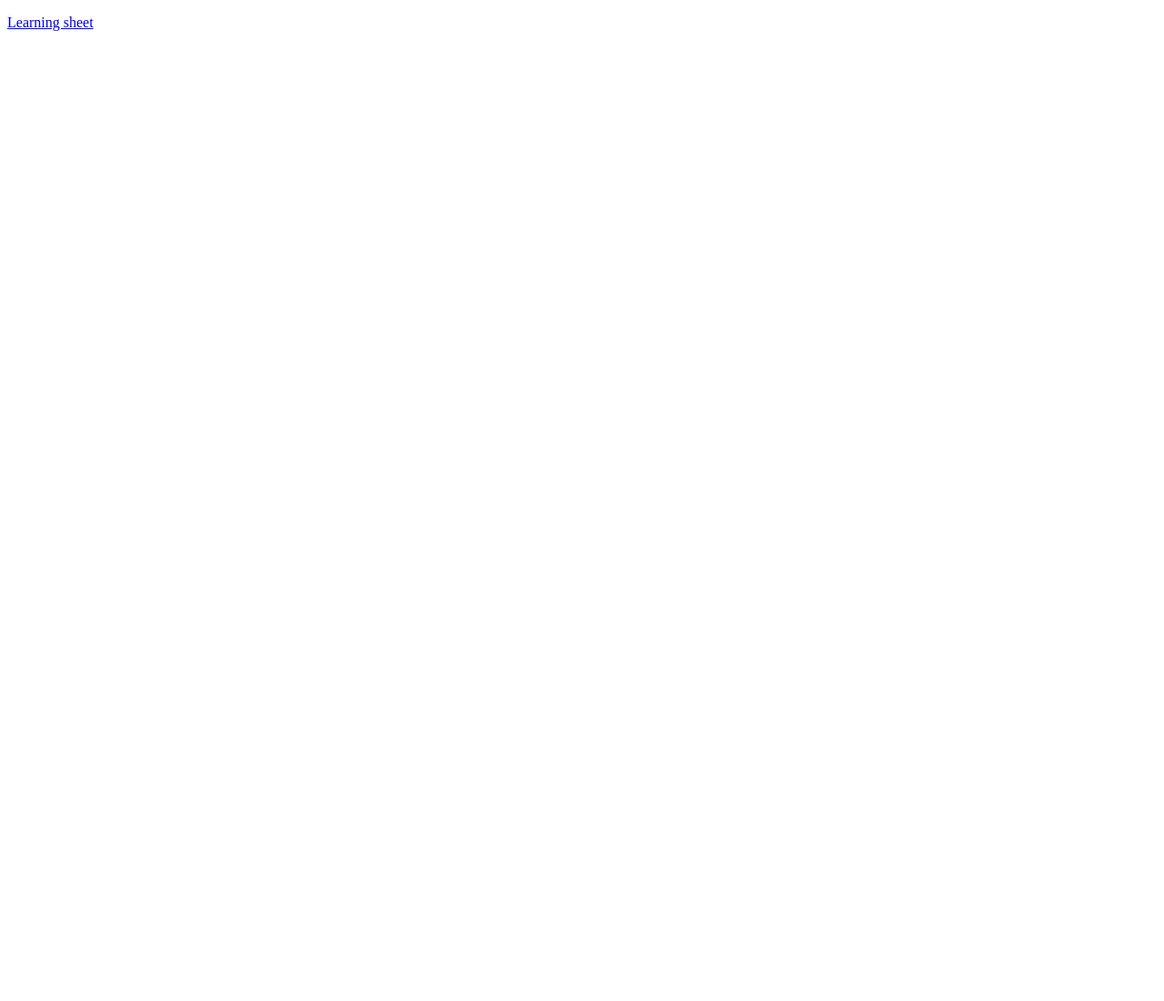
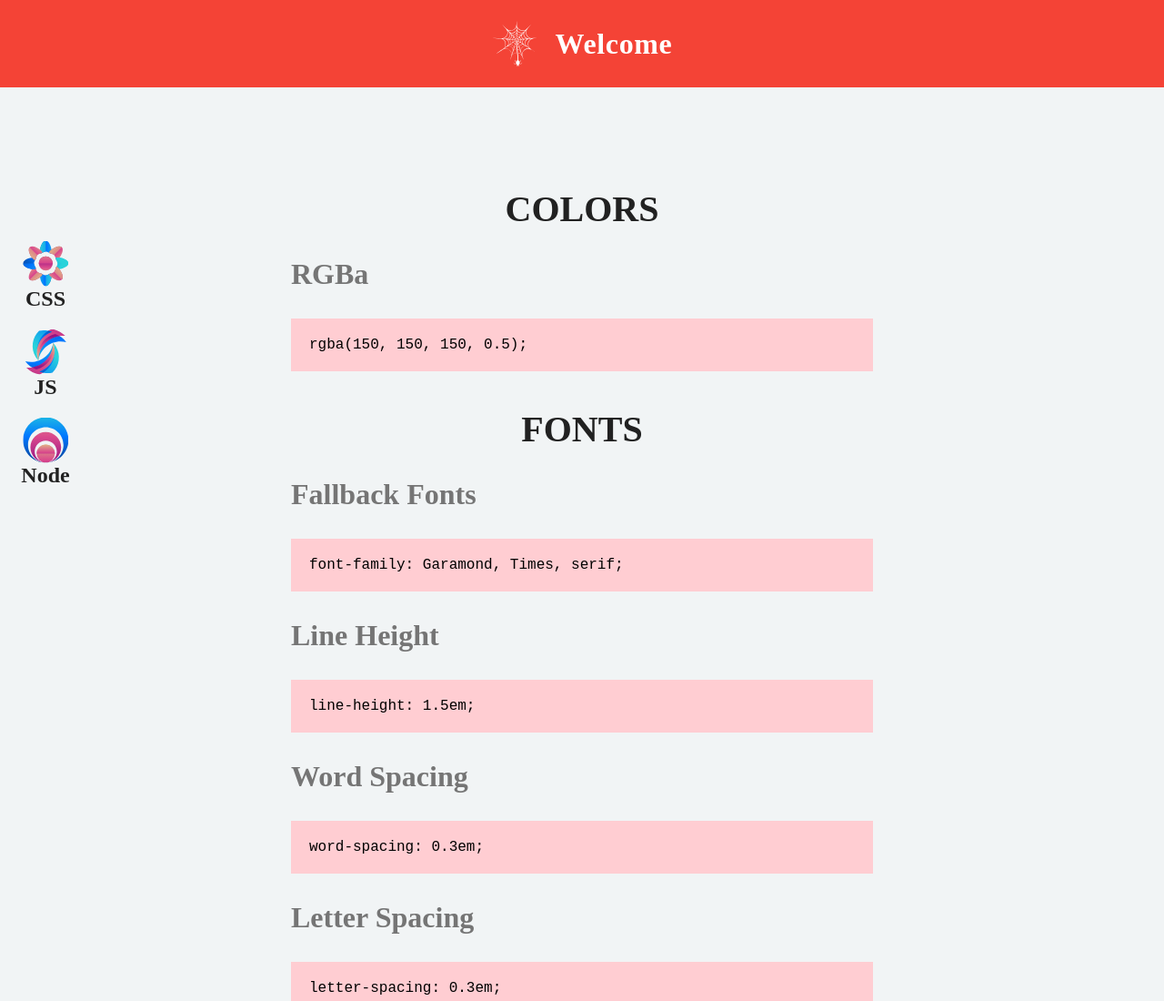
Before and after one commit to DomainFlag/DomainFlag.github.io, a plain HTML site: page index.html in a window 1280 px wide. Shown: the top 1100 px of the page at 91% size. Before the commit the page ends 800 px from the top, so only its background shows below. Drawn offline with Linux system fonts and the light colour scheme.

Commit message:
changes to layout

```diff
--- /dev/null
+++ b/assets/scripts/index_script.js
@@ -0,0 +1,225 @@
+/**
+ * Created by Cchiv on 27/06/2017.
+ */
+/* Icons */
+var power_selectors = document.getElementsByClassName("power-description");
+
+/* Template */
+var container = document.querySelector(".content-showcase-grid");
+
+/* Template */
+var content_template = document.querySelector(".content-showcase-body-template");
+var content_info = document.querySelector(".content-showcase-body-info-template");
+
+/* JSON*/
+var content_JSON = [
+    [
+    {
+        "content-header" : "COLORS",
+        "content-body" : [
+            {
+                "content-body-title" : "RGBa",
+                "content-body-info" : "",
+                "content-body-snippet" : "rgba(150, 150, 150, 0.5);"
+            }
+        ]
+    }, {
+        "content-header" : "FONTS",
+        "content-body" : [
+            {
+                "content-body-title" : "Fallback Fonts",
+                "content-body-info" : "",
+                "content-body-snippet" : "font-family: Garamond, Times, serif;"
+            }, {
+                "content-body-title" : "Line Height",
+                "content-body-info" : "",
+                "content-body-snippet" : "line-height: 1.5em;"
+            }, {
+                "content-body-title" : "Word Spacing",
+                "content-body-info" : "",
+                "content-body-snippet" : "word-spacing: 0.3em;"
+            }, {
+                "content-body-title" : "Letter Spacing",
+                "content-body-info" : "",
+                "content-body-snippet" : "letter-spacing: 0.3em;"
+            }
+        ]
+    }, {
+        "content-header" : "BOX MODEL",
+        "content-body" : [
+            {
+                "content-body-title" : "Min/Max",
+                "content-body-info" : "",
+                "content-body-snippet" : "min-width: 300px;"
+            }, {
+                "content-body-title" : "Overflow",
+                "content-body-info" : "",
+                "content-body-snippet" : "overflow: scroll/hidden;"
+            }
+        ]
+    }, {
+        "content-header" : "BORDERS",
+        "content-body" : [
+            {
+                "content-body-title" : "Border Style",
+                "content-body-info" : "",
+                "content-body-snippet" : "border-style: solid/dashed/dotted;"
+            }, {
+                "content-body-title" : "Shorthand",
+                "content-body-info" : "",
+                "content-body-snippet" : "border: 3px solid rgb(22, 77, 100);"
+            }, {
+                "content-body-title" : "Border Radius",
+                "content-body-info" : "",
+                "content-body-snippet" : "border-radius: 5px;"
+            }
+        ]
+    }, {
+        "content-header" : "CONTENT",
+        "content-body" : [
+            {
+                "content-body-title" : "Margin Auto",
+                "content-body-info" : "",
+                "content-body-snippet" : "margin: auto;(centering elements)"
+            }, {
+                "content-body-title" : "Resetting Default",
+                "content-body-info" : "",
+                "content-body-snippet" : "* { margin: 0; padding: 0; };"
+            }, {
+                "content-body-title" : "Display",
+                "content-body-info" : "",
+                "content-body-snippet" : "display: inline/inline-block/block;"
+            }, {
+                "content-body-title" : "Visibility",
+                "content-body-info" : "",
+                "content-body-snippet" : "visibility: hidden/none/visible;"
+            }
+        ]
+    }, {
+        "content-header" : "CHANGING THE BOX MODEL",
+        "content-body" : [
+            {
+                "content-body-title" : "Box Sizing",
+                "content-body-info" : "",
+                "content-body-snippet" : "* { box-sizing: border-box; }"
+            }
+        ]
+    }, {
+        "content-header" : "Layout",
+        "content-body" : [
+            {
+                "content-body-title" : "Position",
+                "content-body-info" : "",
+                "content-body-snippet" : "position: static/relative/absolute/fixed;"
+            }, {
+                "content-body-title" : "Offset Properties",
+                "content-body-info" : "",
+                "content-body-snippet" : "top/right/bottom/left: 20px;"
+            }, {
+                "content-body-title" : "Z-index",
+                "content-body-info" : "",
+                "content-body-snippet" : "z-index: 1/2/3/...;"
+            }, {
+                "content-body-title" : "Float",
+                "content-body-info" : "",
+                "content-body-snippet" : "float: left/right;"
+            }, {
+                "content-body-title" : "Clear",
+                "content-body-info" : "",
+                "content-body-snippet" : "clear: left/right/both/none;"
+            }
+        ]
+    }, {
+        "content-header" : "Adding Images",
+        "content-body" : [
+            {
+                "content-body-title" : "Box Sizing",
+                "content-body-info" : "",
+                "content-body-snippet" : "* { box-sizing: border-box; }"
+            }, {
+                "content-body-title" : "Centering Images",
+                "content-body-info" : "",
+                "content-body-snippet" : "display: block; margin: 0px auto;"
+            }, {
+                "content-body-title" : "Images",
+                "content-body-info" : "",
+                "content-body-snippet" : "background-image: url(\"your-link-here\");"
+            }, {
+                "content-body-title" : "Repeat",
+                "content-body-info" : "",
+                "content-body-snippet" : "background-repeat: repeat/repeat-x/repeat-y/no-repeat;"
+            }, {
+                "content-body-title" : "Position",
+                "content-body-info" : "",
+                "content-body-snippet" : "background-position: center;"
+            }, {
+                "content-body-title" : "Shorthand",
+                "content-body-info" : "",
+                "content-body-snippet" : "background: url(\"link\") no-repeat center;"
+            }, {
+                "content-body-title" : "Size",
+                "content-body-info" : "",
+                "content-body-snippet" : "background-size: cover/contain;"
+            }, {
+                "content-body-title" : "Linear gradient",
+                "content-body-info" : "",
+                "content-body-snippet" : "background-image: -webkit-linear-gradient(#666CCC, #BC1324);"
+            }
+        ]
+    }
+],
+    [],
+    [
+        {
+            "content-header" : "Modules",
+            "content-body" : [
+                {
+                    "content-body-title" : "The File System Module",
+                    "content-body-info" : "",
+                    "content-body-snippet" : "readFile(path, format, callback) & writeFile(path, content, callback) methods"
+                }, {
+                    "content-body-title" : "The HTTP module",
+                    "content-body-info" : "",
+                    "content-body-snippet" : "createServer method(callback with req & resp)"
+                }, {
+                    "content-body-title" : "Streams",
+                    "content-body-info" : "",
+                    "content-body-snippet" : "on method with data & end events using chunk with toString(); method"
+                }
+            ]
+        }
+    ]
+];
+
+function updatePage(content) {
+    while(container.firstChild) {
+        container.removeChild(container.firstChild);
+    }
+
+    for(var i = 0; i < content.length; i++) {
+        var contentBody = content[i];
+        var cloneHeader = content_template.cloneNode(true);
+
+        cloneHeader.style.display = "initial";
+        cloneHeader.querySelector(".content-showcase-body-header").textContent = contentBody["content-header"];
+
+        for(var h = 0; h < contentBody["content-body"].length; h++) {
+            var elementBody = contentBody["content-body"][h];
+
+            var cloneBody = content_info.cloneNode(true);
+            cloneBody.style.display = "initial";
+
+            cloneBody.querySelector(".content-showcase-body-info-paragraph").textContent = elementBody["content-body-title"];
+            cloneBody.querySelector(".content-showcase-body-info-snippet").textContent = elementBody["content-body-snippet"];
+
+            cloneHeader.appendChild(cloneBody);
+        }
+        container.appendChild(cloneHeader);
+    }
+}
+
+for(var i = 0; i < power_selectors.length; i++) {
+    power_selectors[i].addEventListener("click", updatePage.bind(null, content_JSON[i]));
+}
+
+updatePage(content_JSON[0]);
--- /dev/null
+++ b/assets/styles/index.css
@@ -0,0 +1,122 @@
+* {
+    padding: 0;
+    margin: 0;
+    box-sizing: border-box;
+}
+
+/* Palette generated by Material Palette - materialpalette.com/red/blue */
+
+.dark-primary-color    { background: #D32F2F; }
+.default-primary-color { background: #F44336; }
+.light-primary-color   { background: #FFCDD2; }
+.text-primary-color    { color: #FFFFFF; }
+.accent-color          { background: #448AFF; }
+.primary-text-color    { color: #212121; }
+.secondary-text-color  { color: #757575; }
+.divider-color         { border-color: #BDBDBD; }
+
+img {
+    width: 50px;
+    height: auto;
+}
+
+p {
+    font-size: 24px;
+    font-weight: 900;
+    color: #212121;
+}
+
+h1 {
+    font-weight: 900;
+    color: #FFFFFF;
+    letter-spacing: 0.02em;
+}
+
+/* ********************************* */
+/* Header */
+.header {
+    background-color: #F44336;
+}
+
+.header-bar {
+    height: 96px;
+    display: flex;
+    justify-content: center;
+    align-items: center;
+}
+
+.header-bar-content {
+    display: flex;
+    margin: 0 10px;
+}
+
+/* ********************************* */
+/* Content */
+.content {
+    background-color: #f1f4f5;
+    padding: 60px 0;
+}
+
+.power-grid-container {
+    top: 50%;
+    left: 50px;
+    transform: translate(-50%, -50%);
+    position: fixed;
+    display: flex;
+    flex-direction: column;
+    justify-content: center;
+}
+
+.power-description {
+    display: flex;
+    flex-direction: column;
+    align-items: center;
+    margin: 10px 0;
+}
+
+/* content-showcase */
+.content-showcase {
+    display: flex;
+    justify-content: center;
+    margin: 30px 0;
+}
+
+.content-showcase-offset {
+    display: flex;
+    flex: 1;
+}
+
+.content-showcase-grid {
+    display: flex;
+    flex-direction: column;
+    flex: 2;
+}
+
+.content-showcase-body-template {
+    width: 100%;
+    margin: 20px 0;
+}
+
+.content-showcase-body-header {
+    display: block;
+    text-align: center;
+    color: #212121;
+    font-size: 40px;
+}
+
+.content-showcase-body-info-paragraph {
+    display: block;
+    color: #757575;
+    margin: 30px 0;
+    font-size: 32px;
+}
+
+.content-showcase-body-info-snippet {
+    display: block;
+    font-size: 16px;
+    background-color: #FFCDD2;
+    padding: 20px;
+}
+
+/* ********************************* */
+/* Footer */
--- a/index.html
+++ b/index.html
@@ -3,22 +3,62 @@
 <head>
     <meta charset="UTF-8">
     <title>Learning Sheet</title>
+    <link href="assets/styles/index.css" type="text/css" rel="stylesheet">
 </head>
 <body>
+
 <div class="header">
     <div class="header-bar">
+        <div class="header-bar-content">
+            <img src="assets/images/icon_spirit.svg">
+        </div>
+        <div class="header-bar-content">
+            <h1>Welcome</h1>
+        </div>
     </div>
 </div>
+
 <div class="content">
-    <div class="icons-bar">
-        <a href="sheet.html"><p>Learning sheet</p></a>
+
+    <div class="power-grid-container">
+        <div class="power-description">
+            <img src="assets/images/icon_html_and_css.svg">
+            <p>CSS</p>
+        </div>
+        <div class="power-description">
+            <img src="assets/images/icon_javascript.svg">
+            <p>JS</p>
+        </div>
+        <div class="power-description">
+            <img src="assets/images/icon_node_js.svg">
+            <p>Node</p>
+        </div>
     </div>
-    <div class="content-showcase"></div>
+
+    <div class="content-showcase">
+        <div class="content-showcase-offset"></div>
+        <div class="content-showcase-grid">
+
+            <div class="content-showcase-body-template" style="display: none">
+                <p class="content-showcase-body-header"></p>
+            </div>
+
+            <div class="content-showcase-body-info-template" style="display: none">
+                <p class="content-showcase-body-info-paragraph"></p>
+                <code class="content-showcase-body-info-snippet"></code>
+            </div>
+
+        </div>
+        <div class="content-showcase-offset"></div>
+    </div>
 </div>
+
 <div class="footer">
     <div class="footer-content">
 
     </div>
 </div>
+
+<script src="assets/scripts/index_script.js"></script>
 </body>
 </html>
```
Also changed, not shown: assets/content/content-css.js (added, +155 -0 lines), sheet.html (+3 -6 lines), assets/images/icon_html_and_css.svg (added), assets/images/icon_javascript.svg (added), assets/images/icon_node_js.svg (added), assets/images/icon_spirit.svg (added), assets/scripts/script.js (renamed from script.js), assets/styles/style.css (renamed from style.css).
